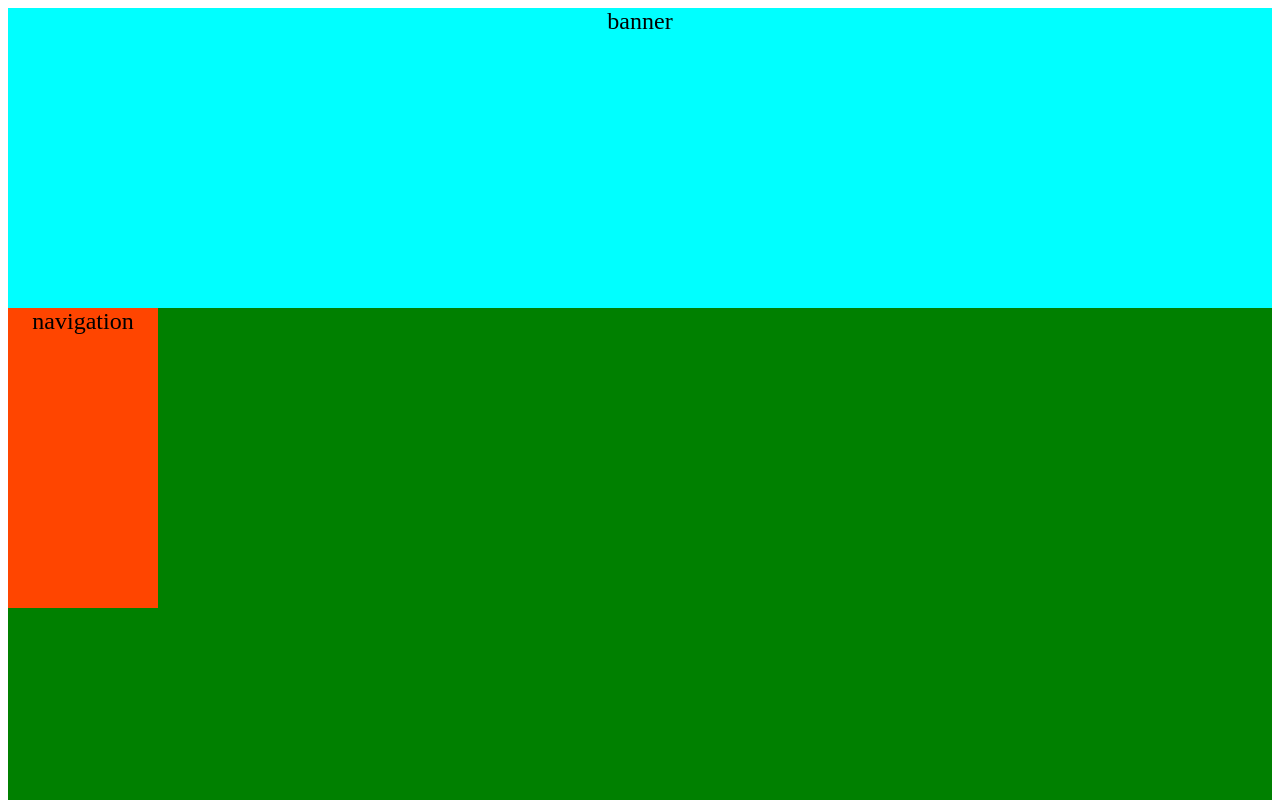
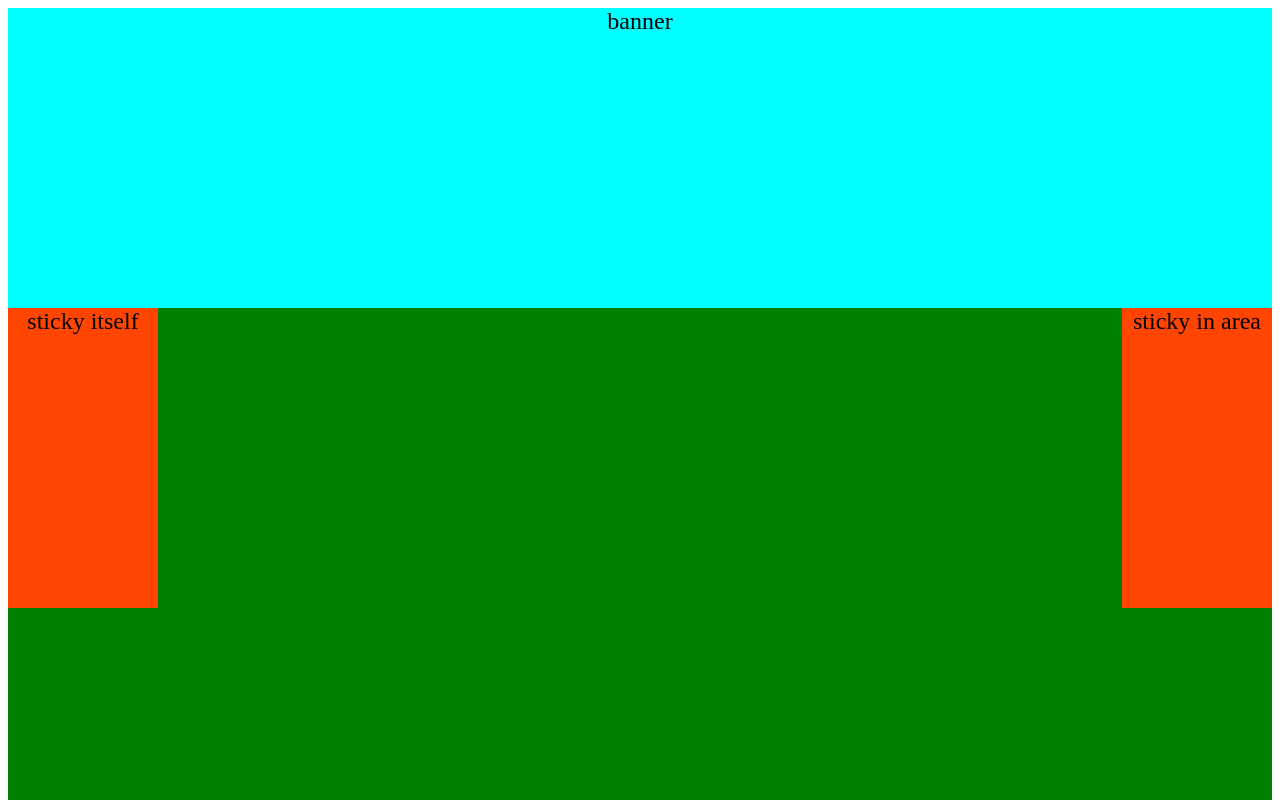
Before and after one commit to zhangzewei/mini-sticky, a website: page src/index.html in a window 1280 px wide. Shown: the top 800 px of the page. Drawn offline with Linux system fonts and the light colour scheme.

Commit message:
refactor: add stickyInArea & singleSticky

```diff
--- a/package.json
+++ b/package.json
@@ -1,6 +1,6 @@
 {
   "name": "tiny-sticky",
-  "version": "1.0.0",
+  "version": "1.1.0",
   "description": "sticky plugin with mini size",
   "main": "./lib/index.js",
   "scripts": {
--- a/src/index.html
+++ b/src/index.html
@@ -21,6 +21,8 @@
       height: 3000px;
       text-align: center;
       background: green;
+      display: flex;
+      justify-content: space-between;
     }
 
     .nav {
@@ -42,18 +44,24 @@
     banner
   </div>
   <div class="main">
-    <nav class="nav">
-      navigation
+    <nav class="nav left">
+      sticky itself
+    </nav>
+    <nav class="nav right">
+      sticky in area
     </nav>
   </div>
   <div class="footer">
     footer
   </div>
   <script type="module">
-    import { tinySticky } from './index.js';
-    const stickyElement = document.querySelector('.nav');
+    import { stickyInArea, singleSticky } from './index.js';
+    const stickySelfEle = document.querySelector('.nav.left');
+    const stickyInAreaEle = document.querySelector('.nav.right');
     const stickyAreaElement = document.querySelector('.main');
-    tinySticky(stickyElement, stickyAreaElement);
+    console.log(stickySelfEle, stickyInAreaEle)
+    singleSticky(stickySelfEle);
+    stickyInArea(stickyInAreaEle, stickyAreaElement);
   </script>
 </body>
 
--- a/src/index.js
+++ b/src/index.js
@@ -7,20 +7,46 @@ const isInWindowScreen = (ele, offset = 0) => {
   return top <= offset && top > - windowHeight - height + offset;
 };
 
-const tinySticky = (sticyElement, stickyAreaElement, offset = 0) => {
-  if (!sticyElement) {
+const stickyInArea = (
+  stickyElement,
+  stickyAreaElement,
+  offset = 0,
+  scrollEle = window
+) => {
+  if (!stickyElement) {
     return console.error('please set a element to sticky');
   }
-  const sticyElementHeight = sticyElement.getBoundingClientRect().height;
-  window.addEventListener('scroll', () => window.requestAnimationFrame(() => {
+  const stickyElementHeight = stickyElement.getBoundingClientRect().height;
+  scrollEle.addEventListener('scroll', () => window.requestAnimationFrame(function () {
     const { top, height } = stickyAreaElement.getBoundingClientRect();
     const isInWindow = isInWindowScreen(stickyAreaElement);
+    const totalHeight = height - stickyElementHeight;
     if (isInWindow) {
-      sticyElement.style.transform = `translateY(${(-top > height) ? (height - sticyElementHeight + offset) : -top + offset + 20}px)`;
+      stickyElement.style.transform = `translateY(${(-top >= totalHeight) ? totalHeight + offset : -top + offset}px)`;
     } else {
-      sticyElement.style.transform = 'translateY(0px)';
+      stickyElement.style.transform = 'translateY(0px)';
     }
   }));
 }
 
-export { tinySticky, isInWindowScreen };
+const singleSticky = (
+  stickyElement,
+  scrollElement,
+  offset = 0
+) => {
+  if (!stickyElement) {
+    return console.error('please set a element to sticky');
+  }
+  const _scrollElement = scrollElement || window;
+  _scrollElement.addEventListener('scroll', () => window.requestAnimationFrame(function () {
+    const scrollTop = scrollElement ? _scrollElement.scrollTop : _scrollElement.scrollY;
+    const isScrollOutScreen = stickyElement.getBoundingClientRect().top < 0;
+    if (isScrollOutScreen) {
+      stickyElement.style.transform = `translateY(${scrollTop - stickyElement.offsetTop + offset}px)`;
+    } else {
+      stickyElement.style.transform = 'translateY(0px)';
+    }
+  }));
+}
+
+export { stickyInArea, singleSticky };
```
Also changed, not shown: lib/index.js (+39 -23 lines), readme.md.
